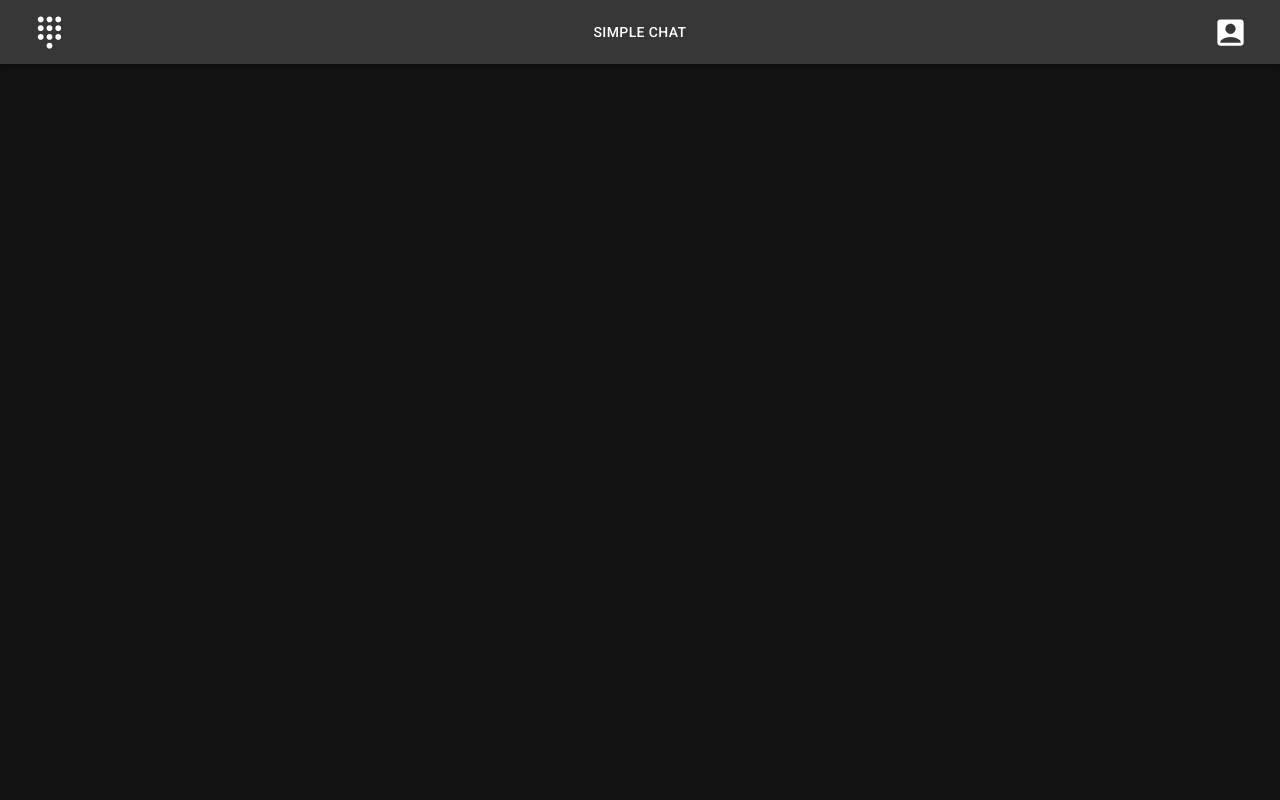
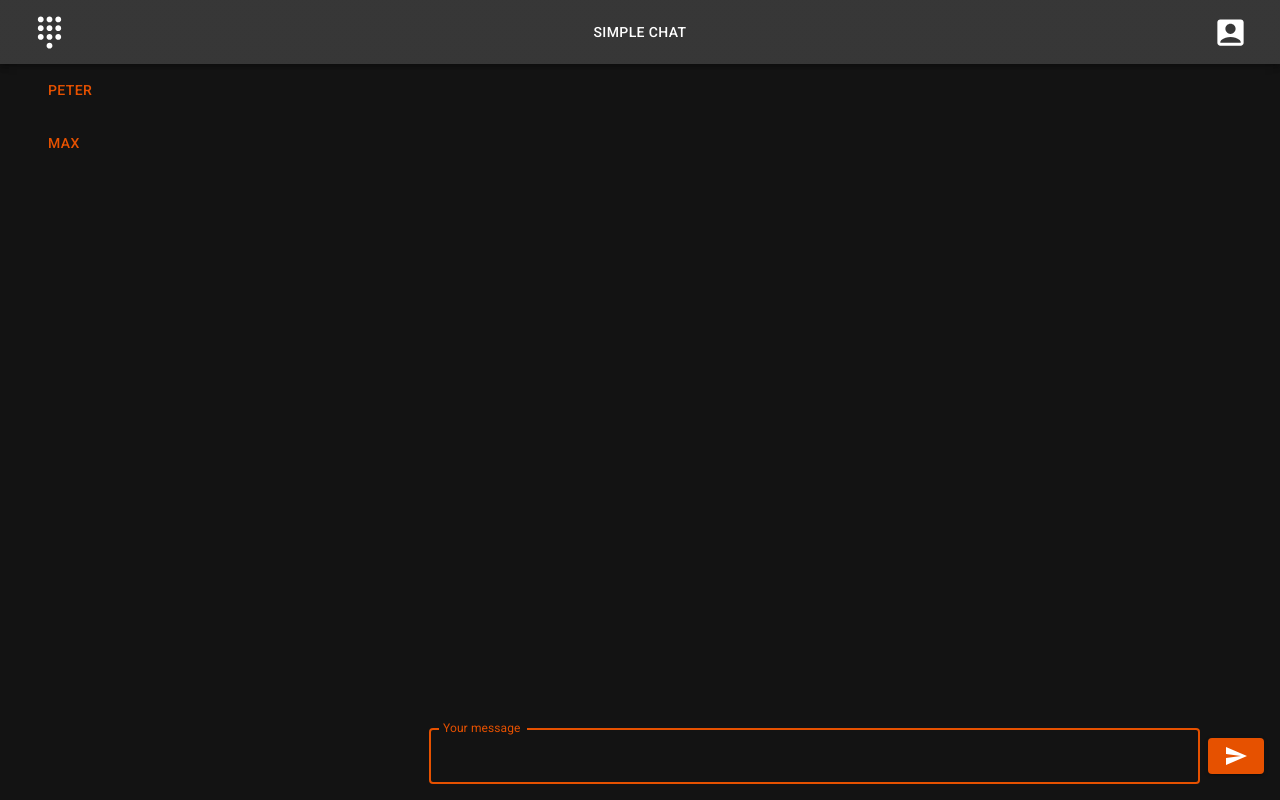
Before and after one commit to valvandor/simple-sosical-network, a React (Create React App) app: page /chats in a window 1280 px wide. Built offline with nearby package versions, Linux system fonts and the light colour scheme.

Commit message:
refactor: rename component and path url
MessageApp -> Chats
/messages/ -> /chats/

```diff
--- a/src/App.js
+++ b/src/App.js
@@ -1,5 +1,5 @@
 import { BrowserRouter, Route, Switch } from 'react-router-dom';
-import MessageApp from './components/MessageApp';
+import Chats from './components/Chats';
 import { ThemeProvider } from '@mui/material';
 import { theme } from './theme/themeMUI';
 import HeadBar from './components/HeadBar';
@@ -22,8 +22,8 @@ function App() {
         <Switch>
           <Route exact path="/" component={Home} />
           <Route exact path="/profile/" component={Profile} />
-          <Route exact path="/messages/">
-            <MessageApp parent="messages" />
+          <Route exact path="/chats/">
+              <Chats/>
           </Route>
         </Switch>
       </BrowserRouter>
--- a/src/components/MessageApp.js
+++ b/src/components/Chats.js
@@ -5,7 +5,7 @@ import ChatList from './ChatList';
 import { useEffect } from 'react';
 import { Grid } from '@mui/material';
 
-function MessageApp() {
+function Chats() {
   // for testing ChatList component
   const chatList = [{id: "1", name: "Peter"}, {id: "2", name: "Max"}];
 
@@ -47,4 +47,4 @@ function MessageApp() {
 }
 
 
-export default MessageApp;
+export default Chats;
--- a/src/components/HeadBar.js
+++ b/src/components/HeadBar.js
@@ -8,7 +8,7 @@ function HeadBar() {
     <AppBar position="static">
       <Toolbar sx={{justifyContent:"space-between"}}>
         <IconButton
-          to="/messages/"
+          to="/chats/"
           component={Link}
         >
           <DialpadRoundedIcon fontSize="large"/>
```
